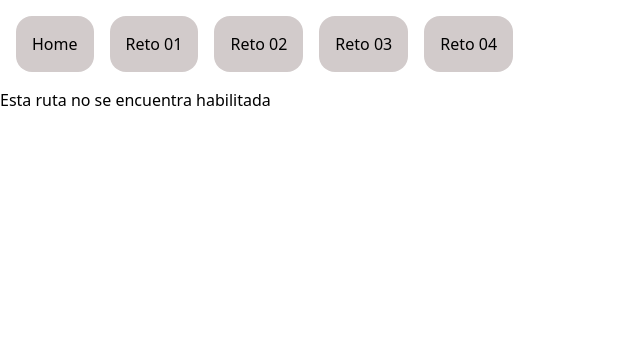
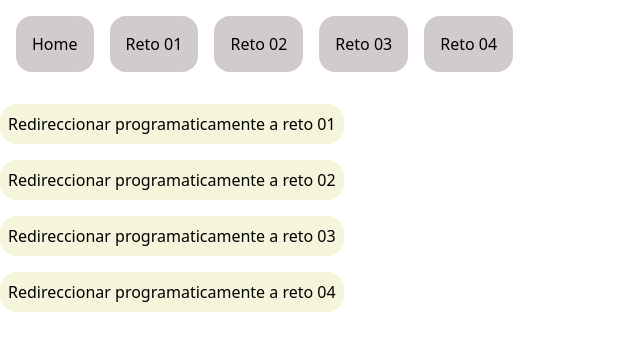
Before and after one commit to jffc-dev/retos-angular-semana4, an Angular app: page /home in a window 1280 px wide. Shown: the top 350 px of the page, without its empty margins (0-640 px from the left). Built offline with nearby package versions, Linux system fonts and the light colour scheme.

Commit message:
revisando manejo de rutas

```diff
--- a/src/app/features/home/home.html
+++ b/src/app/features/home/home.html
@@ -1,5 +1,5 @@
 <div class="botones">
-  <button (click)="redireccionar('reto-01')">Redireccionar programaticamente a reto 01</button>
+  <button (click)="redireccionar('reto-01/100')">Redireccionar programaticamente a reto 01</button>
   <button (click)="redireccionar('reto-02')">Redireccionar programaticamente a reto 02</button>
   <button (click)="redireccionar('reto-03')">Redireccionar programaticamente a reto 03</button>
   <button (click)="redireccionar('reto-04')">Redireccionar programaticamente a reto 04</button>
--- a/src/app/features/reto-01-counter-service/reto-01-counter-service.ts
+++ b/src/app/features/reto-01-counter-service/reto-01-counter-service.ts
@@ -7,6 +7,7 @@
   selector: 'app-reto-01-counter-service',
   imports: [ContadorAComponent, ContadorBComponent],
   templateUrl: './reto-01-counter-service.html',
+  styleUrl: './reto-01-counter-service.css'
 })
 export class Reto01CounterService {
   private route = inject(ActivatedRoute)
```
Also changed, not shown: src/app/app.routes.ts (+5 -2 lines), src/app/features/home/home.ts (+7 -0 lines), src/app/features/reto-01-counter-service/reto-01-counter-service.css (added).
